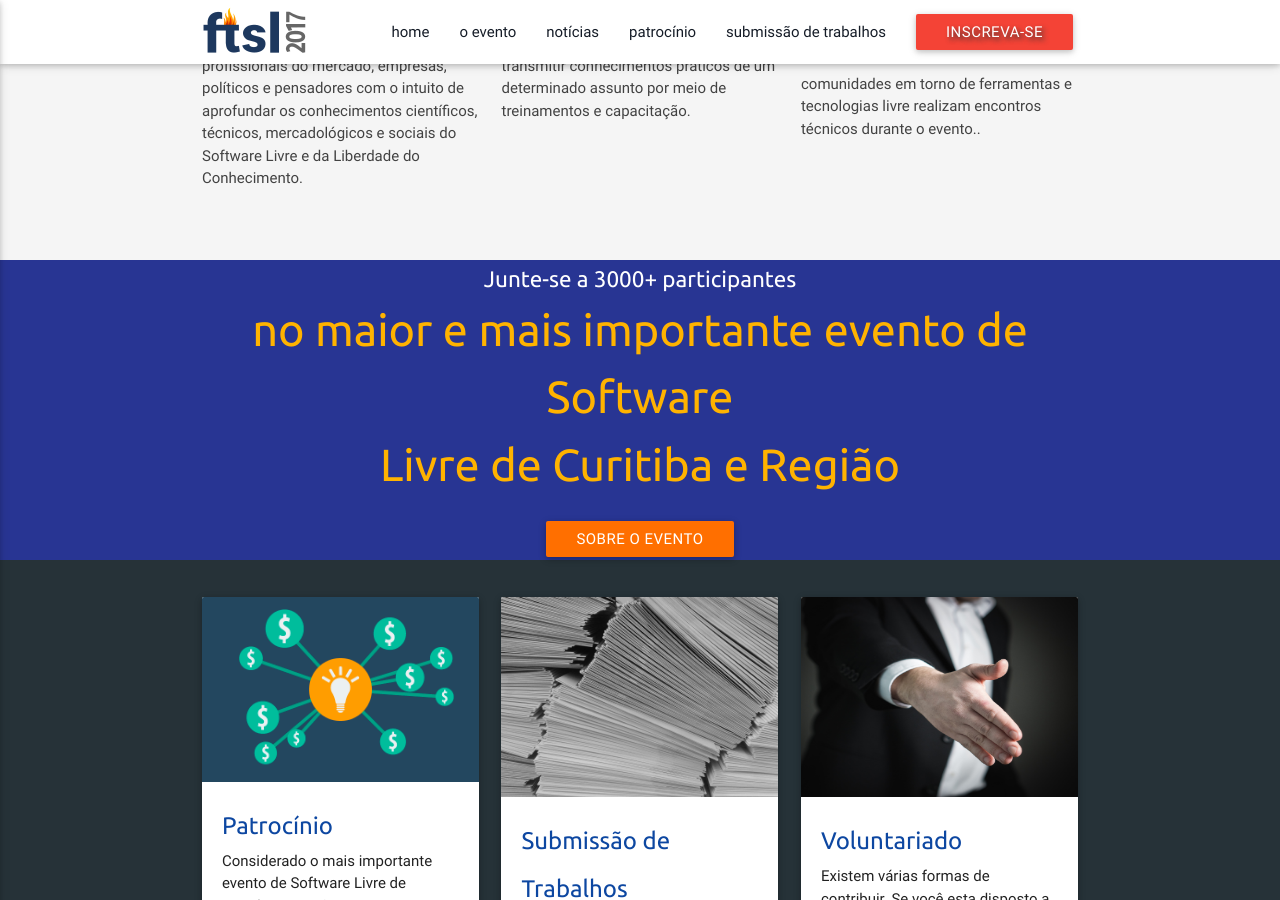
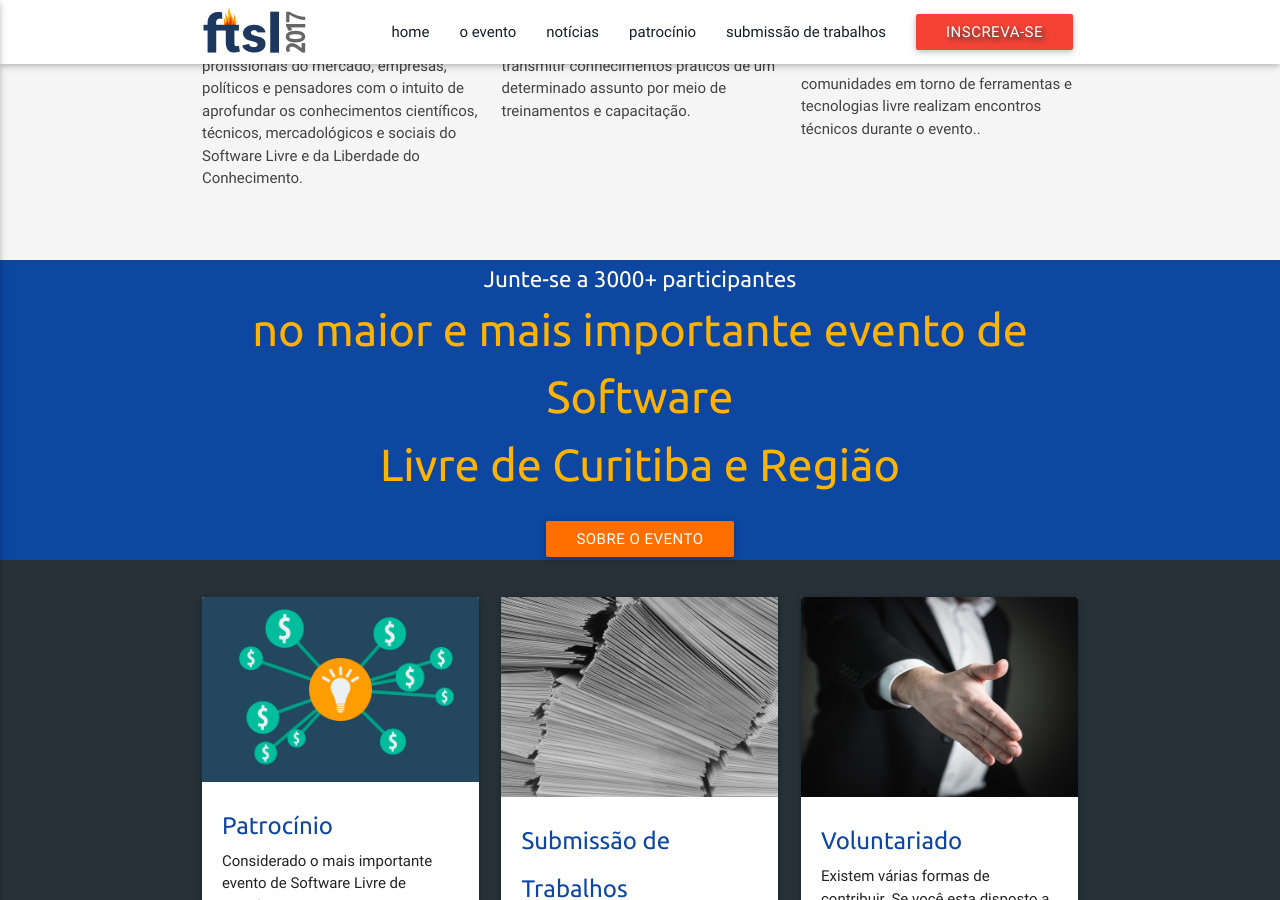
Before and after one commit to ftslorgbr/old, a Jekyll site: the page 2017/index.html, which Jekyll copies as it is, in a window 1280 px wide and 900 px high, scrolled down 556 px. Built offline with Jekyll 4.4.1, drawn with Linux system fonts in a browser that asks for light colours; nearby versions of some CDN libraries.

Commit message:
cores dos links

```diff
--- a/2017/css/ftsl.css
+++ b/2017/css/ftsl.css
@@ -2,6 +2,15 @@
 
 
 /* jquery-ui modal personalization */
+.footer-links{
+    color: #aaa;
+}
+.footer-links:hover{
+    color: #ff9933;
+}
+.footer-links-title{
+    color: #1976D2;
+}
 nav ul a {
   color: #151c27;
 }
--- a/2017/css/social-icons.css
+++ b/2017/css/social-icons.css
@@ -49,7 +49,7 @@
     height: 100px;
 }
 .social-icons a {
-    color: #f9a825;
+    color: #aaa;
     text-decoration: none;
 }
 .fa-facebook {
@@ -141,6 +141,6 @@
     background-color: #212121;
 }
 .fa-envelope:hover {
-    background-color: #ff9933;
+    background-color: #89b051;
     color: #fff;
 }
--- a/2017/footer.html
+++ b/2017/footer.html
@@ -4,30 +4,30 @@
             <div class="col s12 m6 l3">
                 <img src="images/logo-ftsl-transp.png">
                 <ul>
-                    <li><a href="http://ftsl.org.br/user" class="yellow-text text-darken-3 xxs-font">Inscrição</a></li>
+                    <li><a href="http://ftsl.org.br/user" class="footer-links xxs-font">Inscrição</a></li>
                 </ul>
             </div>
 
             <div class="col s12 m6 l3">
-                <h6 class="grey-text text-lighten-3 xxs-font">MAPA DO SITE</h6>
+                <h6 class="footer-links-title xxs-font">MAPA DO SITE</h6>
                 <ul>
-                    <li><a href="index.html" class="yellow-text text-darken-3 xxs-font">home</a></li>
-                    <li><a href="index.html#convidados" class="yellow-text text-darken-3 xxs-font">convidados</a></li>
-                    <li class="hide"><a href="agenda.html" class="yellow-text text-darken-3 xxs-font">agenda</a></li>
-                    <li><a href="index.html#noticias" class="yellow-text text-darken-3 xxs-font">noticias</a></li>
-                    <li><a href="patrocinio.html" class="yellow-text text-darken-3 xxs-font">patrocínio</a></li>
+                    <li><a href="index.html" class="footer-links xxs-font">home</a></li>
+                    <li><a href="index.html#convidados" class="footer-links xxs-font">convidados</a></li>
+                    <li class="hide"><a href="agenda.html" class="footer-links xxs-font">agenda</a></li>
+                    <li><a href="index.html#noticias" class="footer-links xxs-font">noticias</a></li>
+                    <li><a href="patrocinio.html" class="footer-links xxs-font">patrocínio</a></li>
                 </ul>
             </div>
 
             <div class="col s12 m6 l3">
-                <h6 class="grey-text text-lighten-3 xxs-font">CONTATO</h6>
+                <h6 class="footer-links-title xxs-font">CONTATO</h6>
                 <ul>
-                    <li><a href="mailto:contato@ftsl.org.br" class="yellow-text text-darken-3 xxs-font">contato@ftsl.org.br</a></li>
+                    <li><a href="mailto:contato@ftsl.org.br" class="footer-links xxs-font">contato@ftsl.org.br</a></li>
                 </ul>
             </div>
 
             <!--<div class="col s12 m6 l3">
-                <h6 class="grey-text text-lighten-3">REDES SOCIAIS</h6>
+                <h6 class="footer-links-title">REDES SOCIAIS</h6>
                 <div class="input-field">
                     <a href="http://www.facebook.com/forumslcuritiba" target="_blank"><img src="images/logo-facebook.png" height="24px"></a>
                     <a href="http://www.twitter.com/forumslcuritiba" target="_blank"><img src="images/logo-twitter.png" height="24px"></a>
@@ -35,7 +35,7 @@
             </div>
             -->
             <div class="col s12 m6 l3">
-            <h6 class="grey-text text-lighten-3 xxs-font">Siga-nos</h6>
+            <h6 class="footer-links-title xxs-font">Siga-nos</h6>
                 <ul class="social-icons">
                     <li><a href="http://www.facebook.com/forumslcuritiba" class="social-icon"> <i class="fa fa-facebook"></i></a></li>
                     <li><a href="http://www.twitter.com/forumslcuritiba" class="social-icon"> <i class="fa fa-twitter"></i></a></li>
--- a/2017/index.html
+++ b/2017/index.html
@@ -135,7 +135,7 @@
     </section>
 
 
-    <section class="panel indigo darken-3" >
+    <section class="panel blue darken-4" >
         <div class="container valign-wrapper" style="height: 300px">
             <div class="center-align">
             <span class="xs-font white-text text-darken-4">Junte-se a 3000+ participantes</span><br>
@@ -144,7 +144,7 @@
             </div>
     </section>
 
-    <section class="panel blue-grey darken-4" style="">
+    <section class="panel blue-grey darken-4">
         <div class="container" style="padding: 30px 10px">
             <div class="row">
                 <div class="col s12 m6 l4">
```
